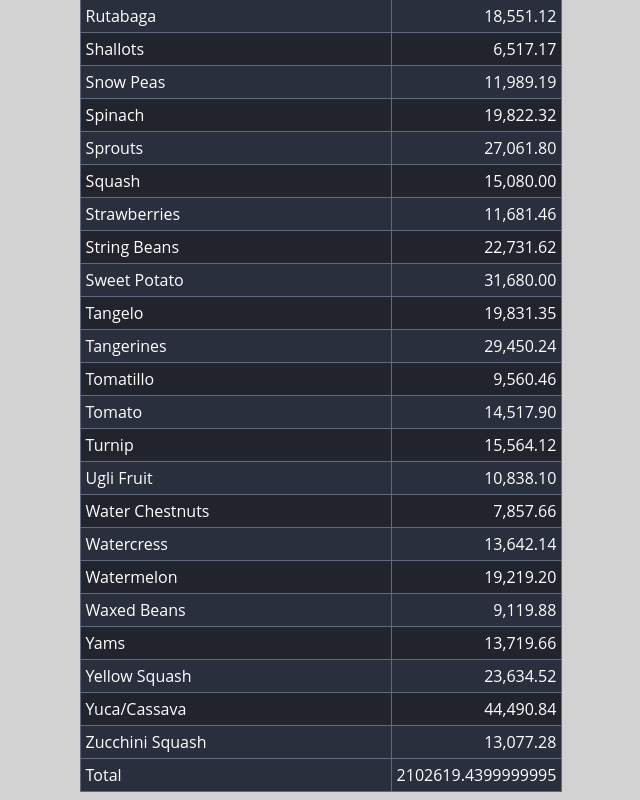
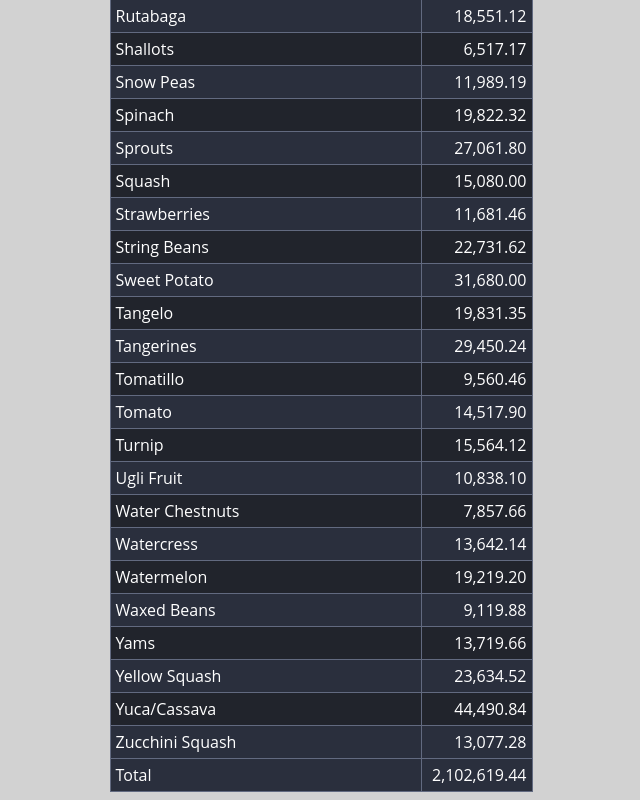
Before and after one commit to Ulisses85/react-rev-agg, a React (Create React App) app: page / in a window 1280 px wide. Shown: the part 3731-4531 px from the top of the page, without its empty margins (319-959 px from the left). Built offline with nearby package versions, Linux system fonts and the light colour scheme.

Commit message:
feat: added format Number for total reveneue in the table

```diff
--- a/src/App.js
+++ b/src/App.js
@@ -99,7 +99,7 @@ class App extends Component {
           <tfoot>
             <tr>
               <td>Total</td>
-              <td>{total}</td>
+              <td>{formatNumber(total)}</td>
             </tr>
           </tfoot>
         </table>
```
